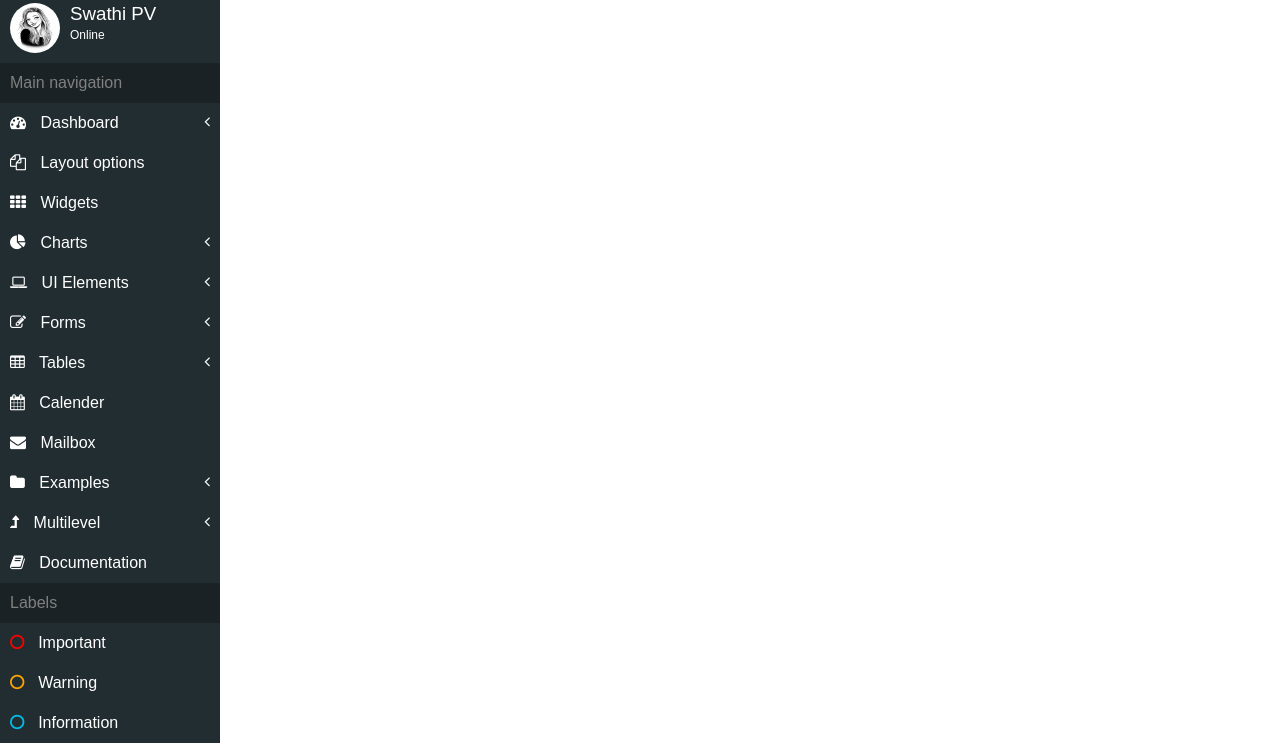
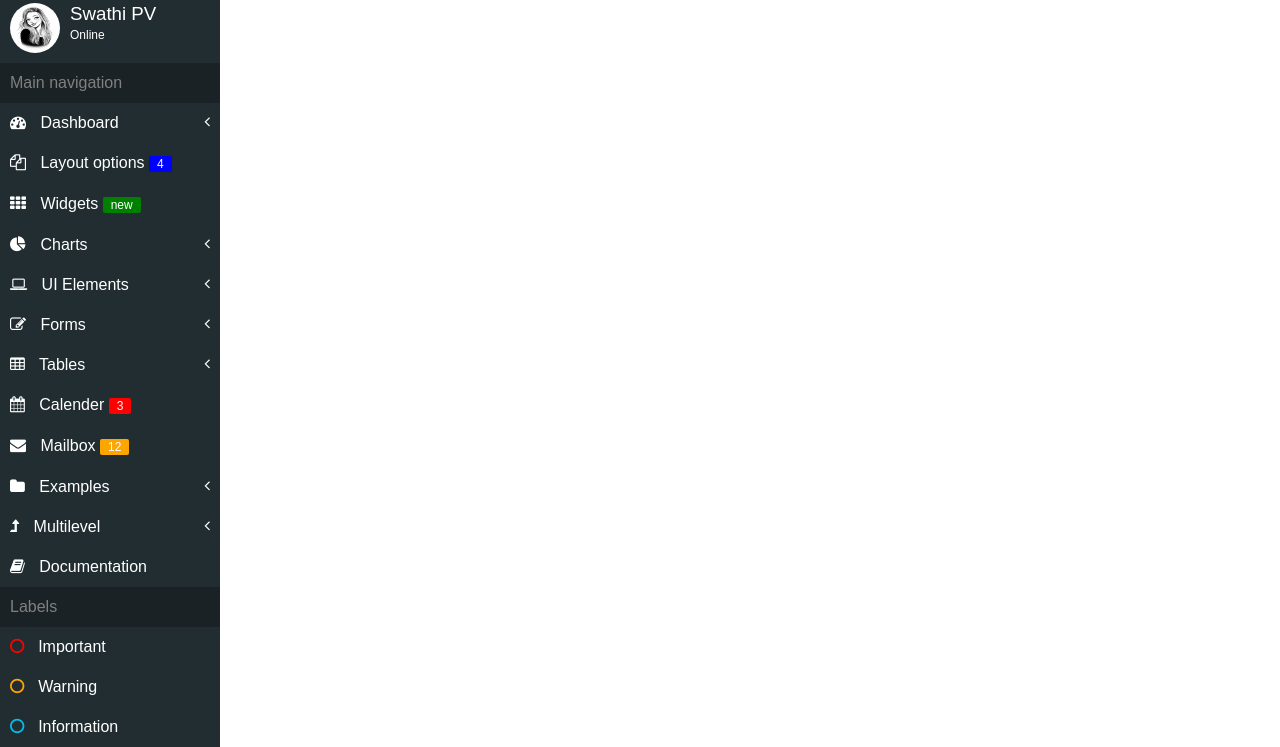
Before and after one commit to SwathiPV/html-css-assignments, a website: page assignment-2/index.html in a window 1280 px wide. Shown: the part 77-824 px from the top of the page. Drawn offline with nearby package versions, Linux system fonts and the light colour scheme; files that its build step writes are made by us from their sources.

Commit message:
Show badges in sidebar

```diff
--- a/assignment-2/index.html
+++ b/assignment-2/index.html
@@ -33,10 +33,12 @@
               <li>
                 <i class="fa fa-files-o" aria-hidden="true"></i>
                 Layout options
+                <span class='badge bg-blue'>4</span>
               </li>
               <li>
                 <i class="fa fa-th" aria-hidden="true"></i>
                 Widgets
+                <span class='badge bg-green'>new</span>
               </li>
               <li>
                 <i class="fa fa-pie-chart" aria-hidden="true"></i>
@@ -61,10 +63,12 @@
               <li>
                 <i class="fa fa-calendar" aria-hidden="true"></i>
                 Calender
+                <span class='badge bg-red'>3</span>
               </li>
               <li>
                 <i class="fa fa-envelope" aria-hidden="true"></i>
                 Mailbox
+                <span class='badge bg-orange'>12</span>
               </li>
               <li>
                 <i class="fa fa-folder" aria-hidden="true"></i>
--- a/sass/_base.scss
+++ b/sass/_base.scss
@@ -30,3 +30,8 @@ button {
   display: block;
   border-radius: 50%;
 }
+
+.badge {
+  padding: 1px 8px;
+  border-radius: 2px;
+}
--- a/sass/_colors.scss
+++ b/sass/_colors.scss
@@ -1,3 +1,23 @@
+.bg-red {
+  background-color: red;
+}
+
+.bg-orange {
+  background-color: orange;
+}
+
+.bg-green {
+  background-color: green;
+}
+
+.bg-blue {
+  background-color: blue;
+}
+
+.bg-yellow {
+  background-color: yellow;
+}
+
 .red-text {
   color: red;
 }
--- a/sass/pages/_assignment-2.scss
+++ b/sass/pages/_assignment-2.scss
@@ -46,6 +46,10 @@
       i {
         margin-right: 10px;
       }
+
+      .badge {
+        font-size: 12px;
+      }
     }
     .fa-angle-left {
       float: right;
```
